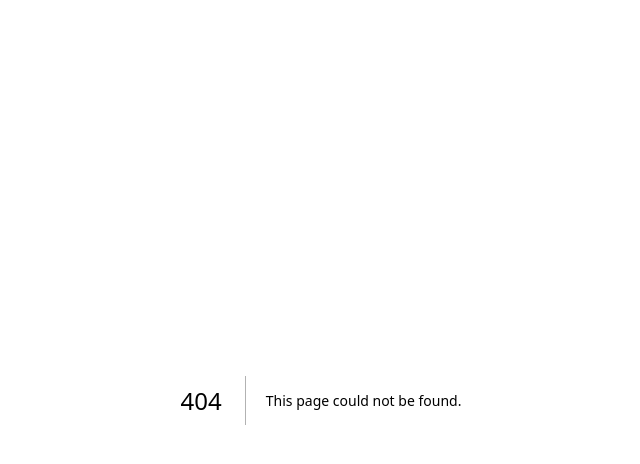
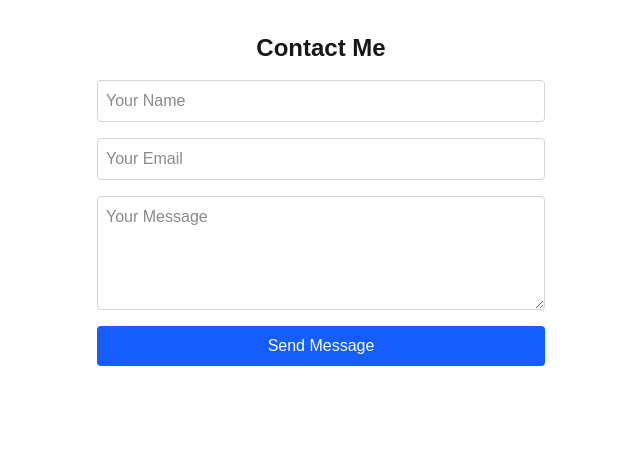
Before and after one commit to DenizShayan/nextjs-practice-app, a Next.js app in the folder nextjs-practice-app/: page /contact in a window 1280 px wide. Before the commit this address had no page. Shown: the top 464 px of the page, without its empty margins (319-959 px from the left). Built offline with nearby package versions, Linux system fonts and the light colour scheme.

Commit message:
Create app\contact\page.tsx

```diff
--- /dev/null
+++ b/nextjs-practice-app/src/app/contact/page.tsx
@@ -0,0 +1,32 @@
+import Navbar from "@/components/Navbar";
+
+export default function Contact() {
+    return (
+        <div className="p-8 text-center">
+            <h1 className="text-2xl font-bold mb-4">Contact Me</h1>
+            <form className="flex flex-col max-w-md mx-auto space-y-4">
+                <input
+                    type ="text"
+                    placeholder="Your Name"
+                    className="p-2 border border-gray-300 rounded"
+                />
+                <input
+                    type="email"
+                    placeholder="Your Email"
+                    className="p-2 border border-gray-300 rounded"
+                />
+                <textarea
+                    placeholder="Your Message"
+                    rows={4}
+                    className="p-2 border border-gray-300 rounded"
+                ></textarea>
+                <button
+                    type="submit"
+                    className="bg-blue-600 text-white py-2 rounded hover:bg-blue-700 transition"
+                    >
+                        Send Message
+                </button>
+            </form>
+        </div>
+    );
+}
```
